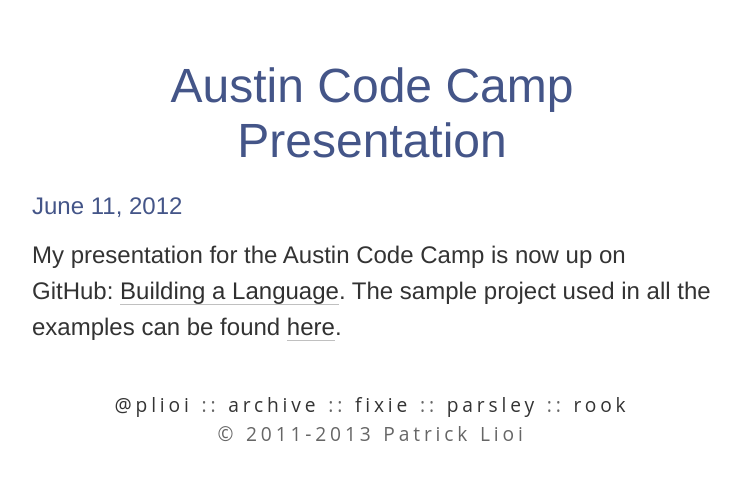
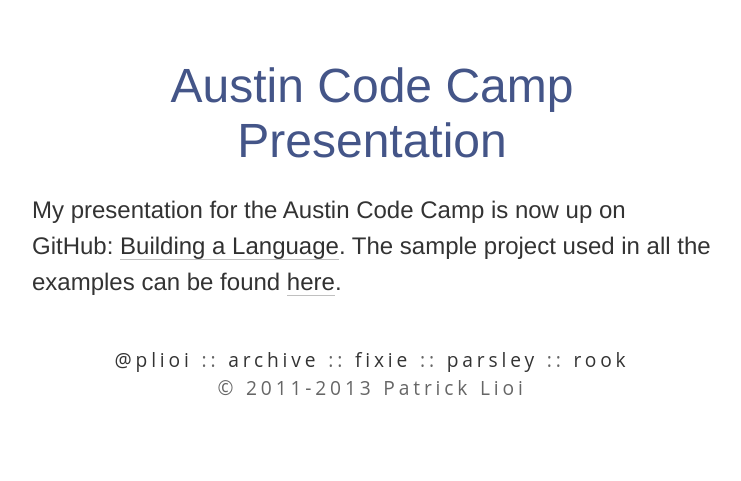
Before and after one commit to plioi/plioi.github.io, a Jekyll site: the page built from _posts/2012-06-11-austin-code-camp-presentation.html, in a window 1280 px wide. Shown: the top 481 px of the page, without its empty margins (268-1009 px from the left). Built offline with Jekyll 4.4.1, drawn with Linux system fonts in a browser that asks for light colours.

Commit message:
Drop date from page content. The URL is sufficient.

```diff
--- a/_layouts/post.html
+++ b/_layouts/post.html
@@ -2,7 +2,6 @@
 layout: default
 ---
 <h1><a href="{{ page.url }}">{{ page.title }}</a></h1>
-<h4>{{ page.date | date: "%B %d, %Y" }}</h4>
 <div class="post">
 {{ content }}
 </div>
```
